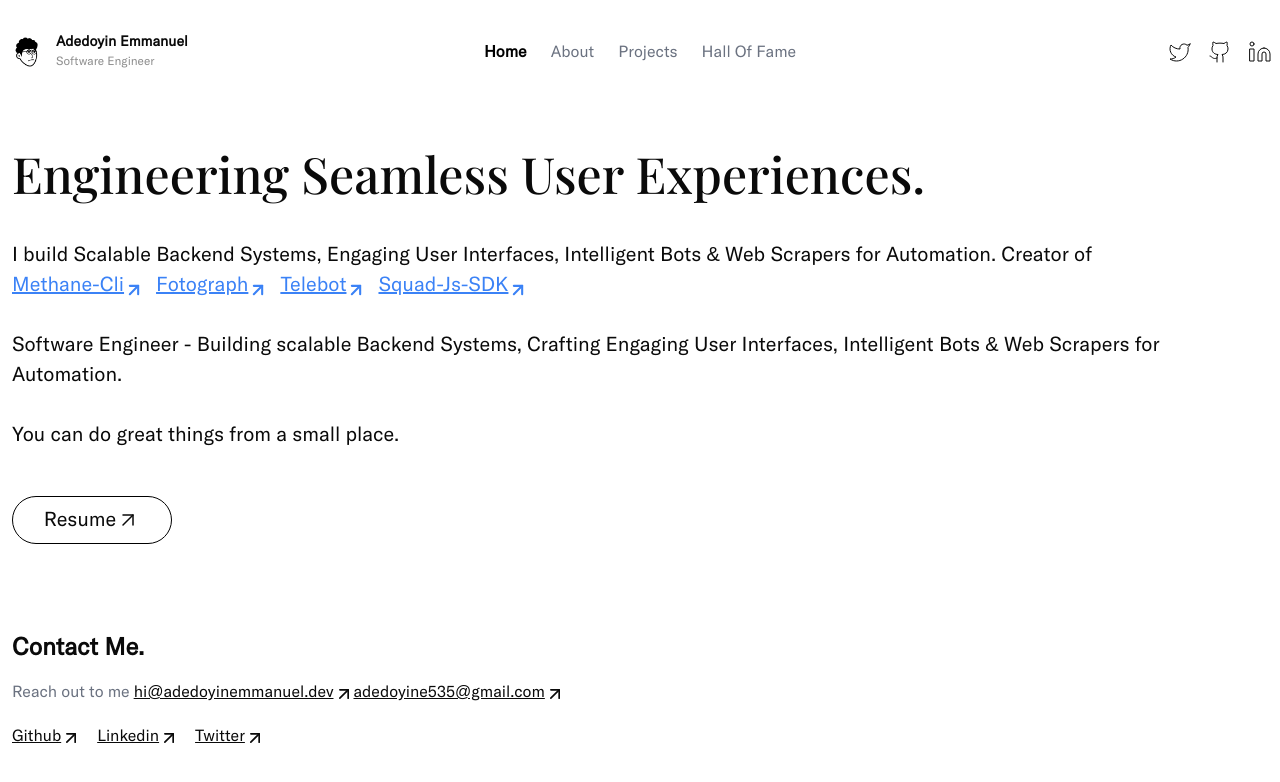
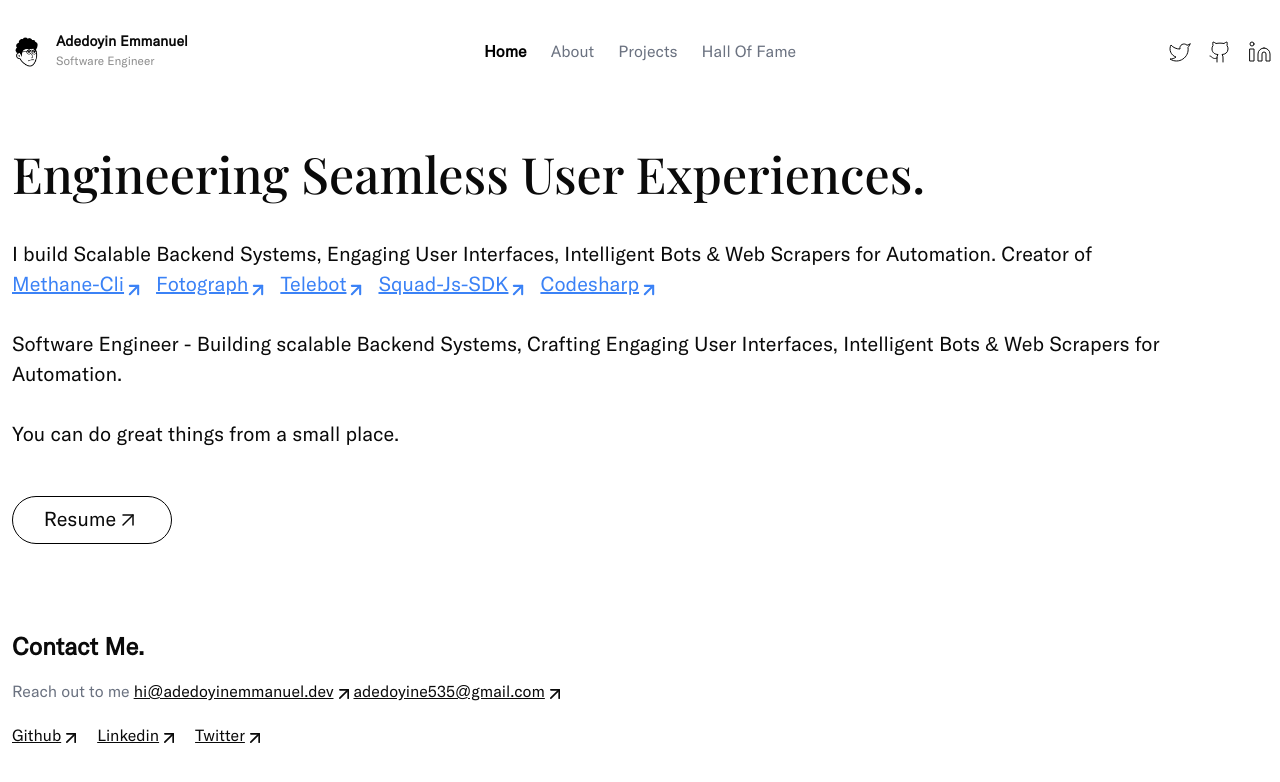
Before and after one commit to Adedoyin-Emmanuel/adedoyinemmanuel.dev, a Next.js app: page / in a window 1280 px wide. Shown: the top 782 px of the page. Built offline with nearby package versions, Linux system fonts and the light colour scheme.

Commit message:
feat: added codesharp to my landing page

```diff
--- a/app/page.tsx
+++ b/app/page.tsx
@@ -56,6 +56,10 @@ const Home = () => {
               <ColoredLink href="https://github.com/adedoyin-emmanuel/squad-js-sdk">
                 Squad-Js-SDK
               </ColoredLink>
+
+              <ColoredLink href="https://codesharp.adedoyin.dev">
+                Codesharp
+              </ColoredLink>
             </span>
           </p>
 
```
